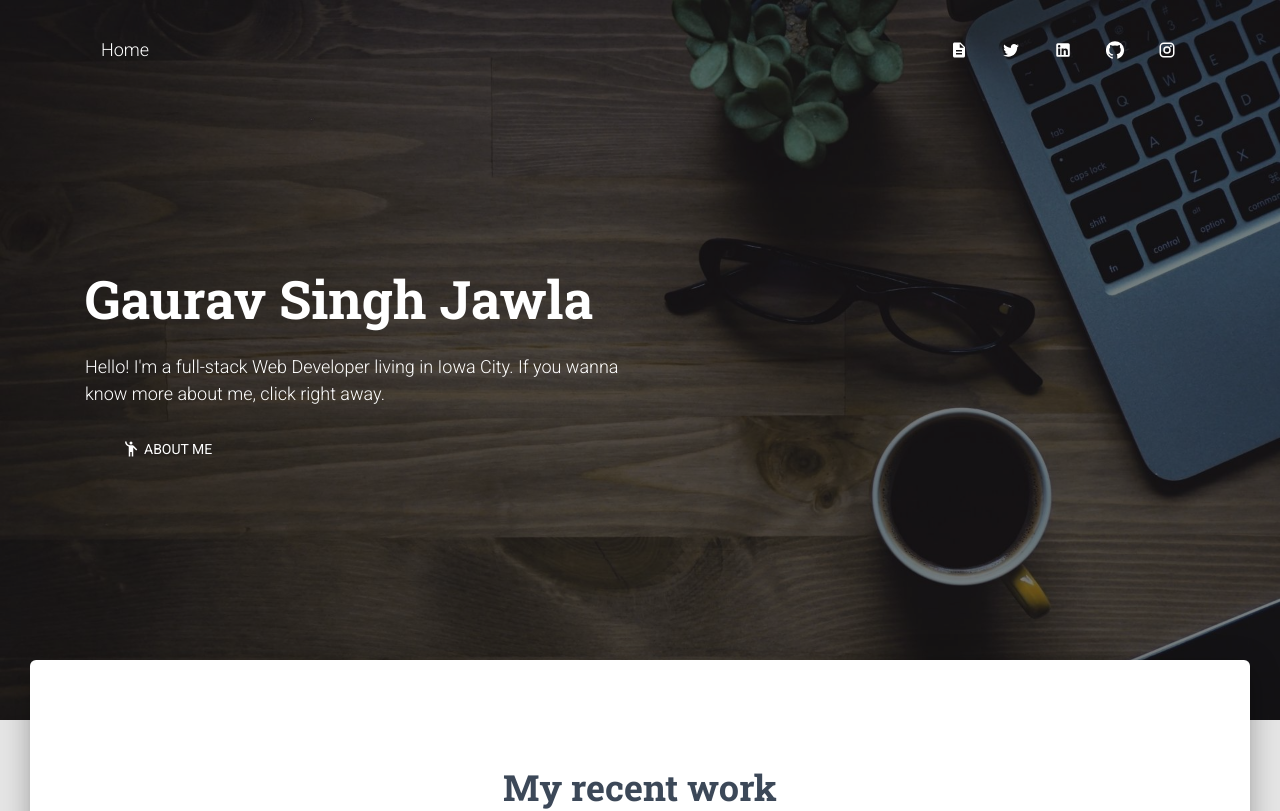
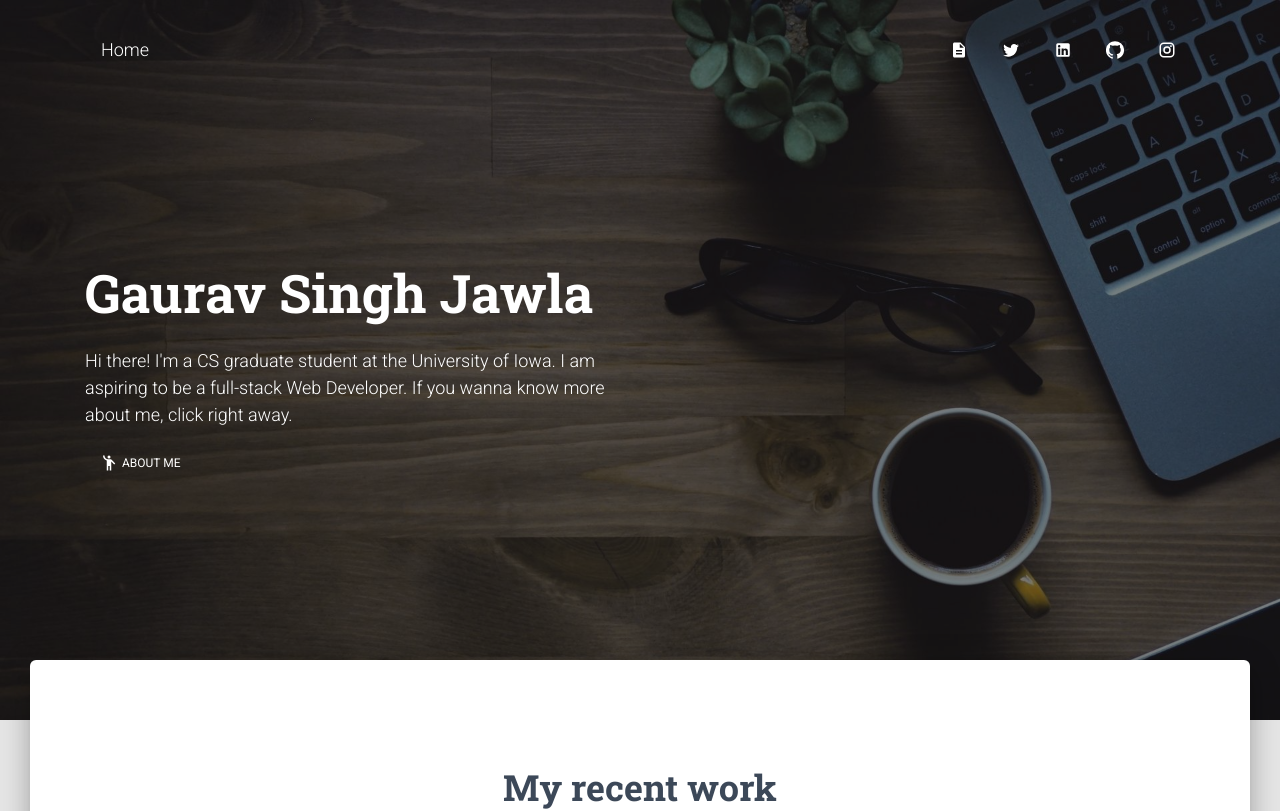
Before and after one commit to GauravSJawla/gsj-portfolio, a React (Create React App) app in the folder client/: page / in a window 1280 px wide. Shown: the top 811 px of the page. Built offline with nearby package versions, Linux system fonts and the light colour scheme.

Commit message:
Worked little bit on ProfilePage

```diff
--- a/client/src/components/Header/HeaderLinks.js
+++ b/client/src/components/Header/HeaderLinks.js
@@ -21,7 +21,7 @@ import styles from 'assets/jss/material-kit-react/components/headerLinksStyle.js
 
 const useStyles = makeStyles(styles);
 
-export default function HeaderLinks(props) {
+export default function HeaderLinks() {
   const classes = useStyles();
   return (
     <List className={classes.list}>
--- a/client/src/views/LandingPage/LandingPage.js
+++ b/client/src/views/LandingPage/LandingPage.js
@@ -16,6 +16,7 @@ import Parallax from 'components/Parallax/Parallax.js';
 import Footer from 'components/Footer/Footer.js';
 
 import styles from 'assets/jss/material-kit-react/views/landingPage.js';
+import styles2 from 'assets/jss/material-kit-react/components/headerLinksStyle.js';
 
 // Sections for this page
 import ProductSection from './Sections/ProductSection.js';
@@ -23,9 +24,11 @@ import TeamSection from './Sections/TeamSection.js';
 import WorkSection from './Sections/WorkSection.js';
 
 const useStyles = makeStyles(styles);
+const useStyles2 = makeStyles(styles2);
 
 export default function LandingPage() {
   const classes = useStyles();
+  const classes2 = useStyles2();
   return (
     <div>
       <Parallax filter image={require('assets/img/landing-background.jpg')}>
@@ -36,11 +39,12 @@ export default function LandingPage() {
                 <h1 className={classes.title}>Gaurav Singh Jawla</h1>
               </div>
               <h4>
-                Hello! I'm a full-stack Web Developer living in Iowa City. If
-                you wanna know more about me, click right away.
+                Hi there! I'm a CS graduate student at the University of Iowa. I
+                am aspiring to be a full-stack Web Developer. If you wanna know
+                more about me, click right away.
               </h4>
               <Button
-                className={classes.navLink}
+                className={classes2.navLink}
                 color='transparent'
                 size='lg'
                 component={Link}
--- a/client/src/views/ProfilePage/ProfilePage.js
+++ b/client/src/views/ProfilePage/ProfilePage.js
@@ -15,7 +15,7 @@ import GridItem from 'components/Grid/GridItem.js';
 import NavPills from 'components/NavPills/NavPills.js';
 import Parallax from 'components/Parallax/Parallax.js';
 
-import profile from 'assets/img/faces/christian.jpg';
+import profile from 'assets/img/faces/Gaurav.jpg';
 
 import studio1 from 'assets/img/examples/studio-1.jpg';
 import studio2 from 'assets/img/examples/studio-2.jpg';
@@ -53,7 +53,7 @@ export default function ProfilePage() {
                     <img src={profile} alt='...' className={imageClasses} />
                   </div>
                   <div className={classes.name}>
-                    <h3 className={classes.title}>Christian Louboutin</h3>
+                    <h3 className={classes.title}>Gaurav Singh Jawla</h3>
                     <h6>DESIGNER</h6>
                     <Button justIcon link className={classes.margin5}>
                       <i className={'fab fa-twitter'} />
```
Also changed, not shown: client/src/assets/img/faces/Gaurav.jpg (added), client/src/assets/img/faces/Gaurav2.jpg (added).
